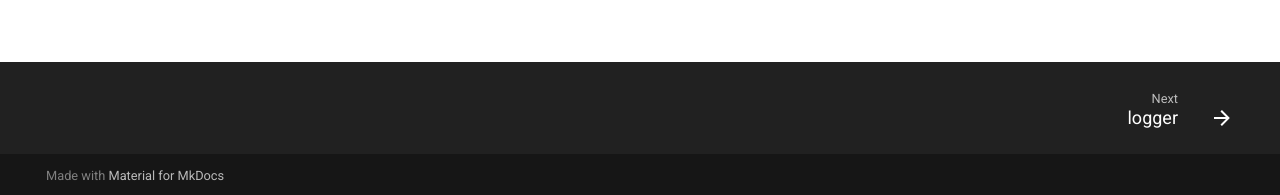
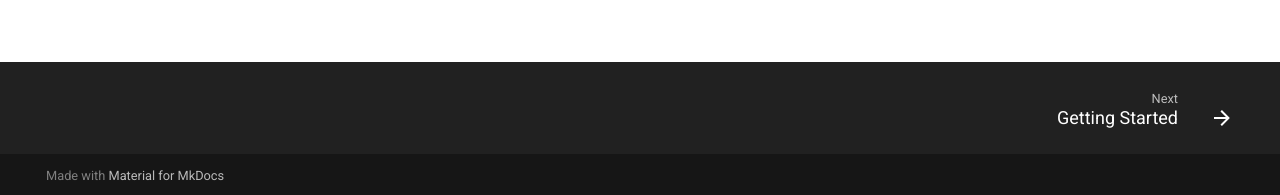
Before and after one commit to Anaxagor/applyBN, an MkDocs documentation site: the page built from docs/index.md, in a window 1280 px wide. Shown: the part 702-897 px from the top of the page. Built offline with MkDocs 1.6.1 and Material for MkDocs 9.7.7, drawn with Linux system fonts in a browser that asks for light colours; comment, search, counter and statistics services are not loaded; some of the changed lines change nothing that is shown.

Commit message:
minor docs changes

```diff
--- a/mkdocs.yml
+++ b/mkdocs.yml
@@ -57,8 +57,8 @@
 
 nav:
   - Home: index.md
-  - Getting Started: getting-started.md
-  - Installation: installation.md
+  - Getting Started: user-guide/getting-started.md
+  - Installation: user-guide/installation.md
   - API Reference:
       - logger: reference/logger.md
 #extra:
```
